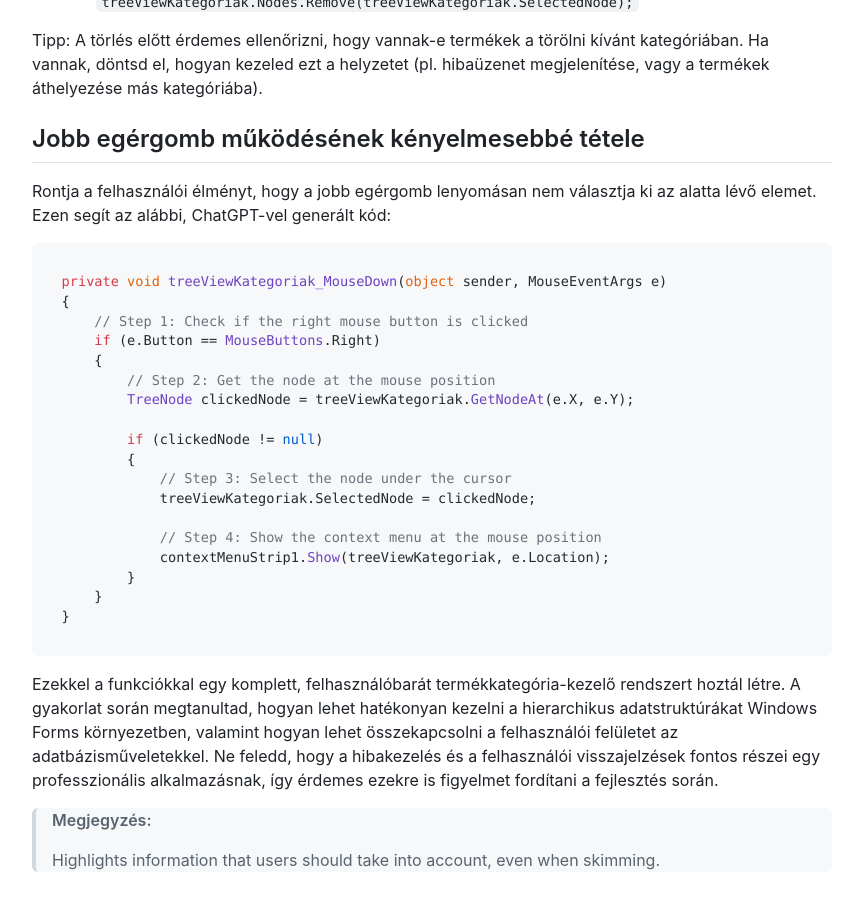
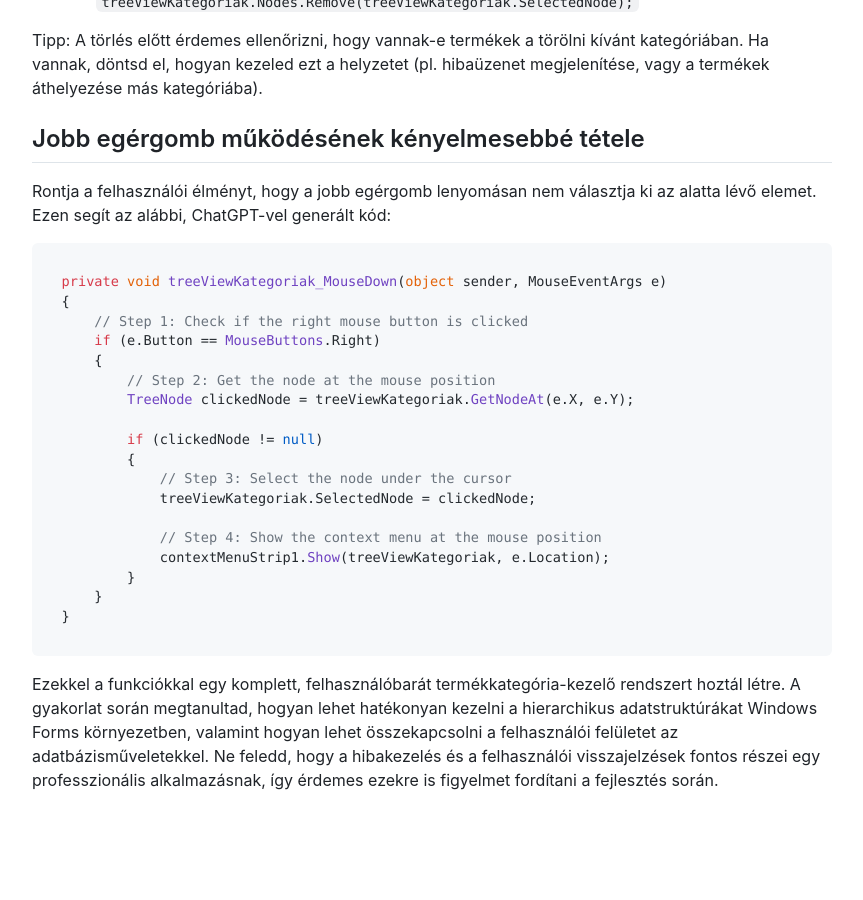
Before and after one commit to balintmatyus/softeng-refurb, a Jekyll site: the page built from ch02-winforms/ch02-03-product-category-treeview-part02.md, in a window 1280 px wide and 900 px high, scrolled down 4394 px. Shown: the whole window, without its empty margins (208-1071 px from the left). Built offline with Jekyll 4.4.1, drawn with Linux system fonts in a browser that asks for light colours; nearby versions of some CDN libraries; our own code applies the rules of GitHub Pages for plain Markdown files; after the commit the page ends 5214 px from its top, so only the background shows below that.

Commit message:
minta törlése

```diff
--- a/ch02-winforms/ch02-03-product-category-treeview-part02.md
+++ b/ch02-winforms/ch02-03-product-category-treeview-part02.md
@@ -186,7 +186,3 @@ private void treeViewKategoriak_MouseDown(object sender, MouseEventArgs e)
 
 
 Ezekkel a funkciókkal egy komplett, felhasználóbarát termékkategória-kezelő rendszert hoztál létre. A gyakorlat során megtanultad, hogyan lehet hatékonyan kezelni a hierarchikus adatstruktúrákat Windows Forms környezetben, valamint hogyan lehet összekapcsolni a felhasználói felületet az adatbázisműveletekkel. Ne feledd, hogy a hibakezelés és a felhasználói visszajelzések fontos részei egy professzionális alkalmazásnak, így érdemes ezekre is figyelmet fordítani a fejlesztés során.
-
-> **Megjegyzés:**
->
-> Highlights information that users should take into account, even when skimming.
```
